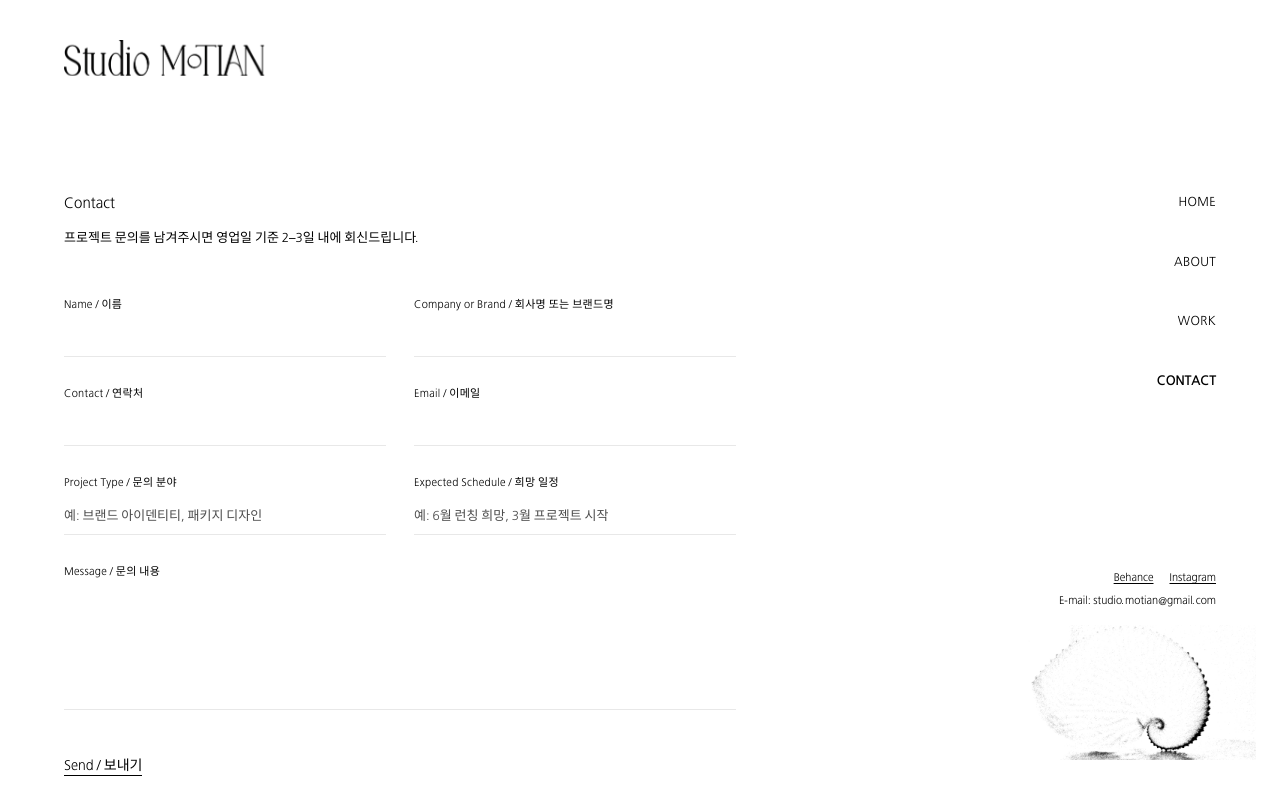
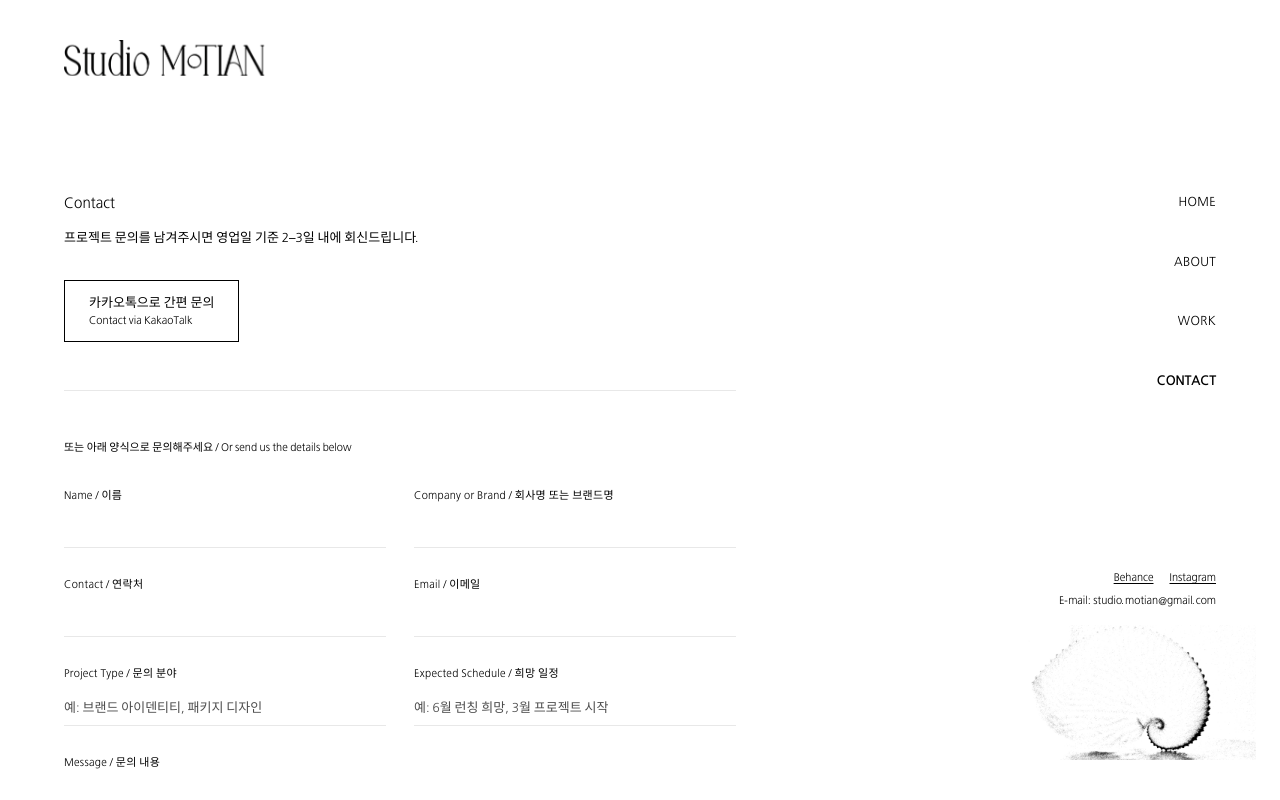
Before and after one commit to studiomotian-alt/studio-motian-, a Next.js app: page /contact in a window 1280 px wide. Shown: the top 800 px of the page. Built offline with nearby package versions, Linux system fonts and the light colour scheme; a web font is replaced by a local one.

Commit message:
Add KakaoTalk quick-inquiry button to Contact page

```diff
--- a/app/contact/page.tsx
+++ b/app/contact/page.tsx
@@ -1,5 +1,6 @@
 import type { Metadata } from "next";
 import { ContactForm } from "@/components/contact-form";
+import { CONTACT } from "@/lib/contact";
 
 export const metadata: Metadata = {
   title: "Contact",
@@ -15,7 +16,25 @@ export default function ContactPage() {
           프로젝트 문의를 남겨주시면 영업일 기준 2–3일 내에 회신드립니다.
         </p>
 
-        <div className="mt-12">
+        {/* KakaoTalk quick inquiry */}
+        <a
+          href={CONTACT.kakaoUrl}
+          target="_blank"
+          rel="noopener noreferrer"
+          className="group mt-8 inline-flex flex-col border border-ink px-6 py-3 transition hover:bg-ink"
+        >
+          <span className="text-[13px] text-ink transition group-hover:text-bg">
+            카카오톡으로 간편 문의
+          </span>
+          <span className="text-[11px] text-muted transition group-hover:text-bg/70">
+            Contact via KakaoTalk
+          </span>
+        </a>
+
+        <div className="mt-12 border-t border-line pt-12">
+          <p className="mb-8 text-[11px] text-muted">
+            또는 아래 양식으로 문의해주세요 / Or send us the details below
+          </p>
           <ContactForm />
         </div>
       </div>
--- a/lib/contact.ts
+++ b/lib/contact.ts
@@ -1,6 +1,6 @@
 export const CONTACT = {
   email: "studio.motian@gmail.com",
-  kakaoUrl: "#",
+  kakaoUrl: "https://pf.kakao.com/_IxoxnWn",
   instagramUrl: "https://www.instagram.com/studio.motian/",
   behanceUrl: "https://www.behance.net/624687c7",
 };
```
